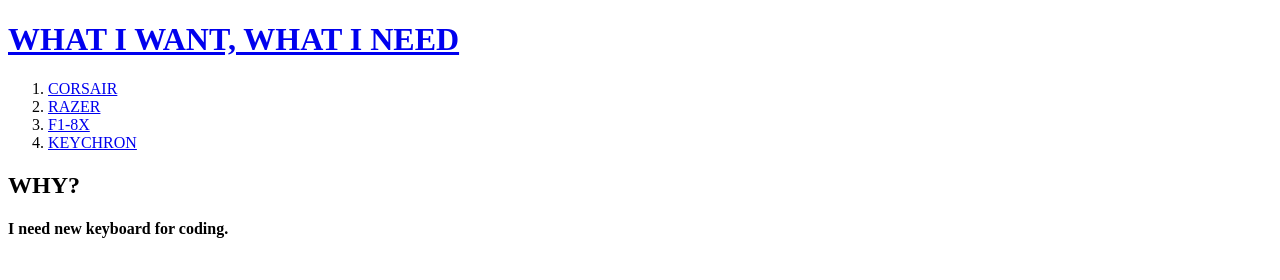
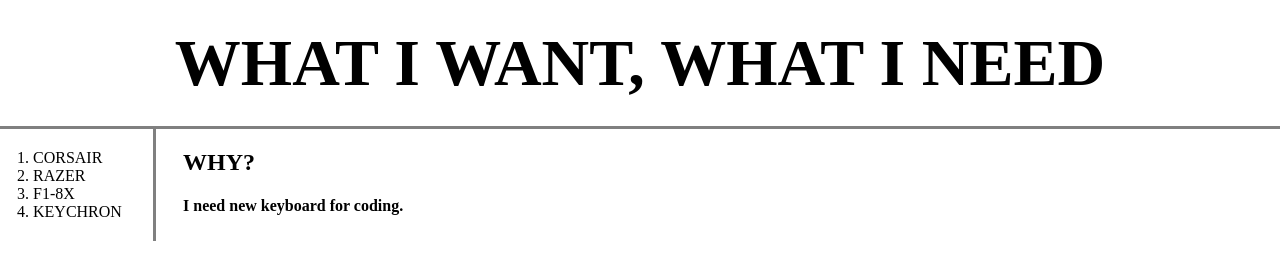
Before and after one commit to three3ape/my-first-web-site, a plain HTML site: page index.html in a window 1280 px wide. Drawn offline with Linux system fonts and the light colour scheme.

Commit message:
add grid

```diff
--- a/index.html
+++ b/index.html
@@ -10,21 +10,59 @@
 
   gtag('config', 'G-SRKWL51EZC');
 </script>
-        <Title>WEB1 - Welcome</Title>
+        <Title>New Keyboard(Welcome)</Title>
         <meta charset="utf-8">
+        <style>
+            body{
+                margin:0;
+            }
+            a{
+             color:black;
+             text-decoration: none;
+            }
+            h1{
+                font-size:66px;
+                text-align:center;
+                border-bottom:3px solid grey;
+                margin:0;
+                padding:25px;
+                }
+            #grid ol{
+            border-right:3px solid gray;
+            width:100px;
+            margin:0;
+            padding:20px;
+            padding-left:33px;
+            }
+            #grid{
+                display:grid;
+                grid-template-columns: 150px 1fr;
+
+            }
+            #grid #article{
+                padding-left:33px;
+
+            }
+        </style>
     </head>
     <body>
         <h1><a href="index.html">WHAT I WANT, WHAT I NEED</a></h1>
+
+        <div id="grid">
             <ol>                              <!--<ul> : unordered list(숫자없는 리스트) <ol> : ordered list(숫자있는 리스트)-->
                 <li><a href="1.html">CORSAIR</a></li>
                 <li><a href="2.html">RAZER</a></li>
                 <li><a href="3.html">F1-8X</a></li>
                 <li><a href="4.html">KEYCHRON</a></li>
             </ol>
+            <div id="article">
+
                 <h2>WHY?</h2>
 
                 <h4>I need new keyboard for coding.</h4>
 
+            </div>
+        </div>
         <p>
 
                 <!--Start of Tawk.to Script-->
```
Lines whose indentation alone changed are shown as unchanged.
